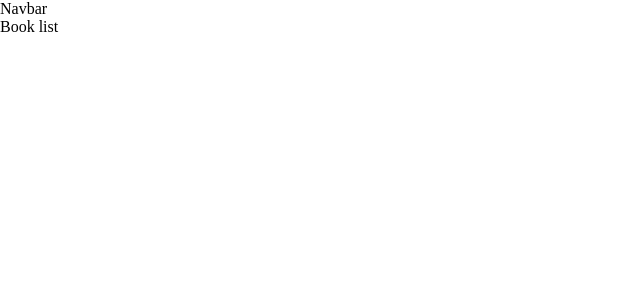
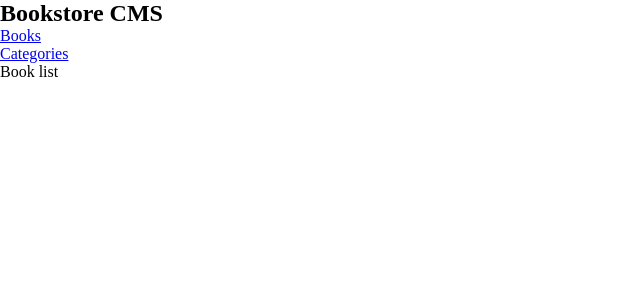
Before and after one commit to fpsapc/bookstore, a React (Create React App) app: page / in a window 1280 px wide. Shown: the top 300 px of the page, without its empty margins (0-640 px from the left). Built offline with nearby package versions, Linux system fonts and the light colour scheme.

Commit message:
Add links

```diff
--- a/src/components/Navbar.js
+++ b/src/components/Navbar.js
@@ -1,9 +1,16 @@
 import React from 'react';
+import { Link } from 'react-router-dom';
 
 const Navbar = () => (
-  <div>
-    Navbar
-  </div>
+  <nav>
+    <div>
+      <h2>Bookstore CMS</h2>
+      <ul>
+        <li><Link to="/">Books</Link></li>
+        <li><Link to="categories">Categories</Link></li>
+      </ul>
+    </div>
+  </nav>
 );
 
 export default Navbar;
```
